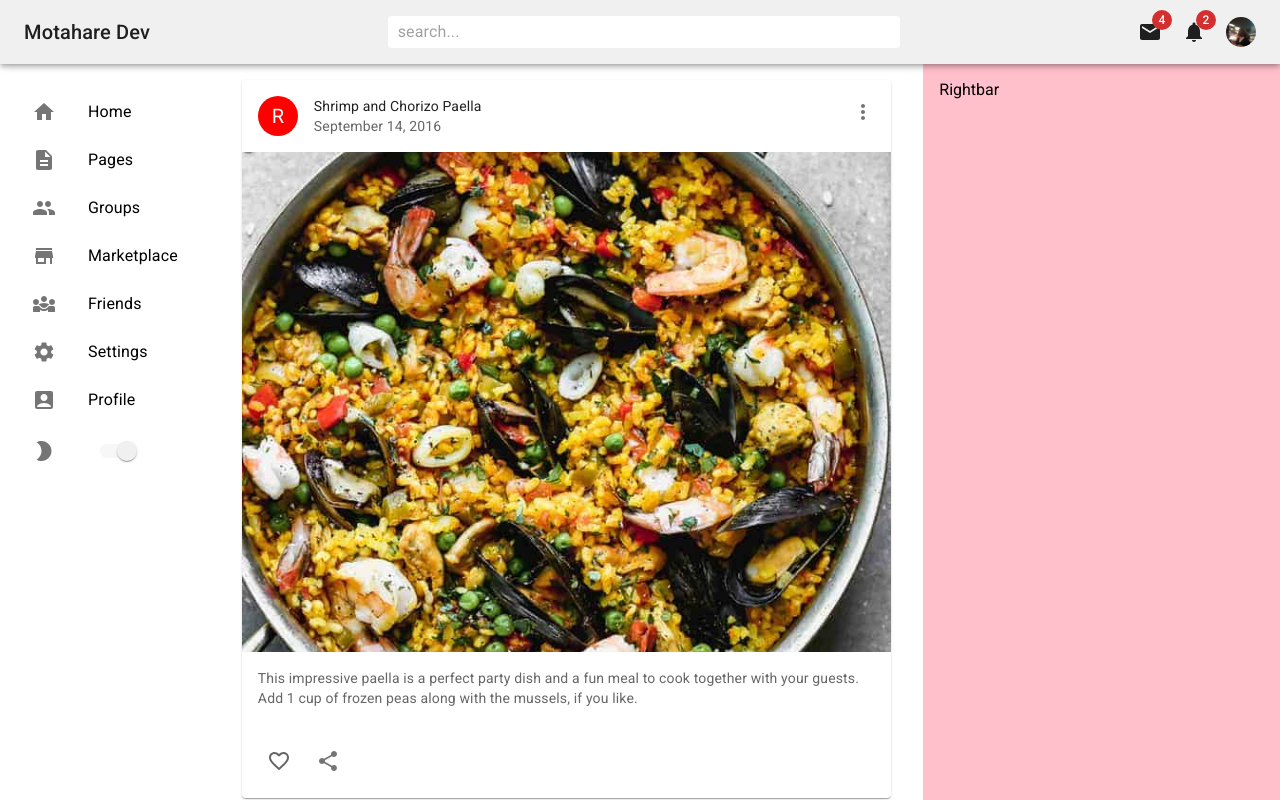
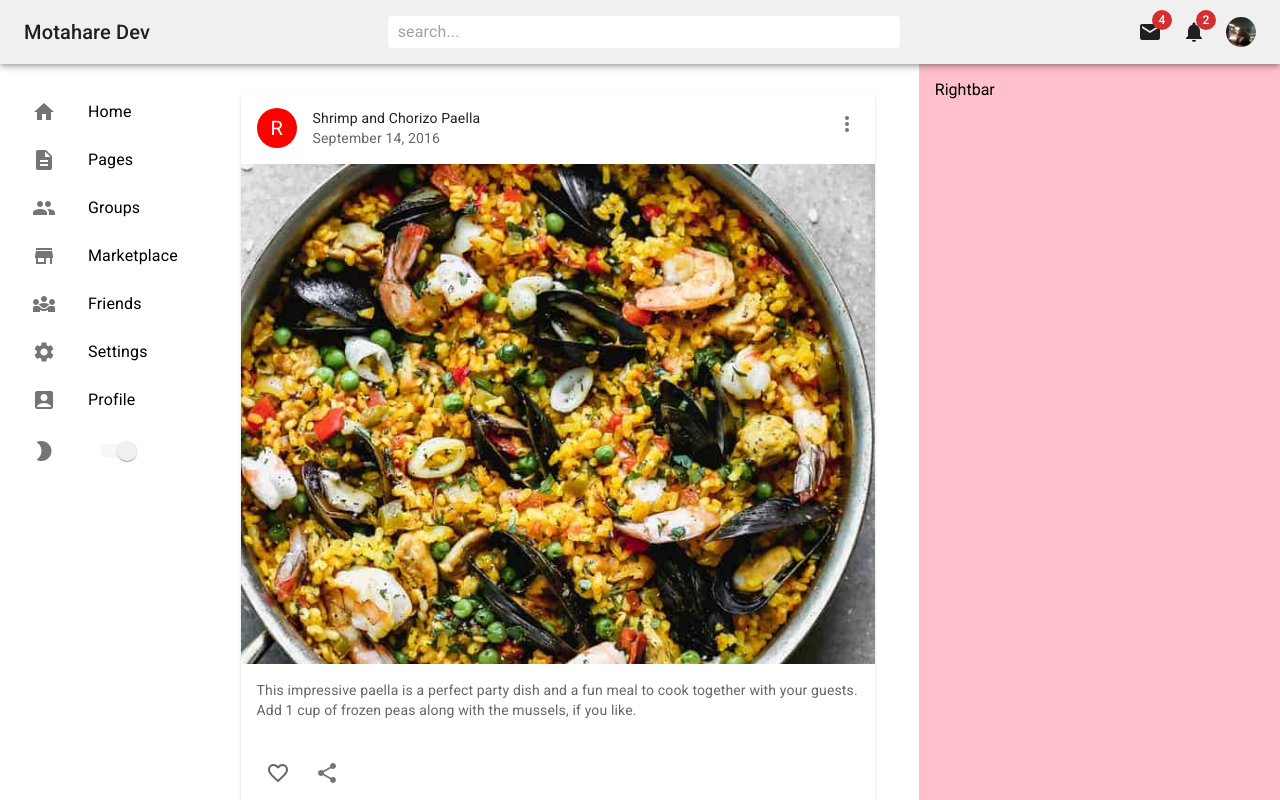
Before and after one commit to motahare-vatandoust/learn-mui, a React (Create React App) app: page / in a window 1280 px wide. Shown: the top 800 px of the page. Built offline with nearby package versions, Linux system fonts and the light colour scheme.

Commit message:
Refactor Feed components, enhance Sidebar layout with fixed positioning

```diff
--- a/src/components/Card.jsx
+++ b/src/components/Card.jsx
@@ -9,10 +9,7 @@ import Collapse from "@mui/material/Collapse";
 import Avatar from "@mui/material/Avatar";
 import IconButton from "@mui/material/IconButton";
 import Typography from "@mui/material/Typography";
-import { red } from "@mui/material/colors";
-import FavoriteIcon from "@mui/icons-material/Favorite";
 import ShareIcon from "@mui/icons-material/Share";
-import ExpandMoreIcon from "@mui/icons-material/ExpandMore";
 import MoreVertIcon from "@mui/icons-material/MoreVert";
 import { Checkbox } from "@mui/material";
 import { Favorite, FavoriteBorder } from "@mui/icons-material";
@@ -49,7 +46,7 @@ export default function RecipeReviewCard() {
   };
 
   return (
-    <Card>
+    <Card sx={{margin: "12px"}}>
       <CardHeader
         avatar={
           <Avatar sx={{ bgcolor: "red" }} aria-label="recipe">
--- a/src/components/Feed.jsx
+++ b/src/components/Feed.jsx
@@ -1,8 +1,13 @@
 import { Box } from "@mui/material";
-import Card from "./Card.jsx"
+import Card from "./Card.jsx";
 
 const Feed = () => {
-    return <Box flex={4} p={2}><Card /></Box>;
-  };
+  return (
+    <Box flex={4} p={2}>
+      <Card />
+      <Card />
+    </Box>
+  );
+};
 
-  export default Feed;
+export default Feed;
--- a/src/components/Sidebar.jsx
+++ b/src/components/Sidebar.jsx
@@ -1,4 +1,15 @@
-import { AccountBox, Description, Diversity3, Drafts, Group, Home, Inbox, ModeNight, Settings, Store } from "@mui/icons-material";
+import {
+  AccountBox,
+  Description,
+  Diversity3,
+  Drafts,
+  Group,
+  Home,
+  Inbox,
+  ModeNight,
+  Settings,
+  Store,
+} from "@mui/icons-material";
 import {
   Box,
   List,
@@ -12,6 +23,7 @@ import {
 const Sidebar = () => {
   return (
     <Box flex={1} p={2} sx={{ display: { xs: "none", sm: "block" } }}>
+      <Box position="fixed">
         <List>
           <ListItem disablePadding>
             <ListItemButton component="a" href="#">
@@ -84,8 +96,8 @@ const Sidebar = () => {
               <Switch defaultChecked />
             </ListItemButton>
           </ListItem>
-
         </List>
+      </Box>
     </Box>
   );
 };
```
Lines whose indentation alone changed are shown as unchanged.
